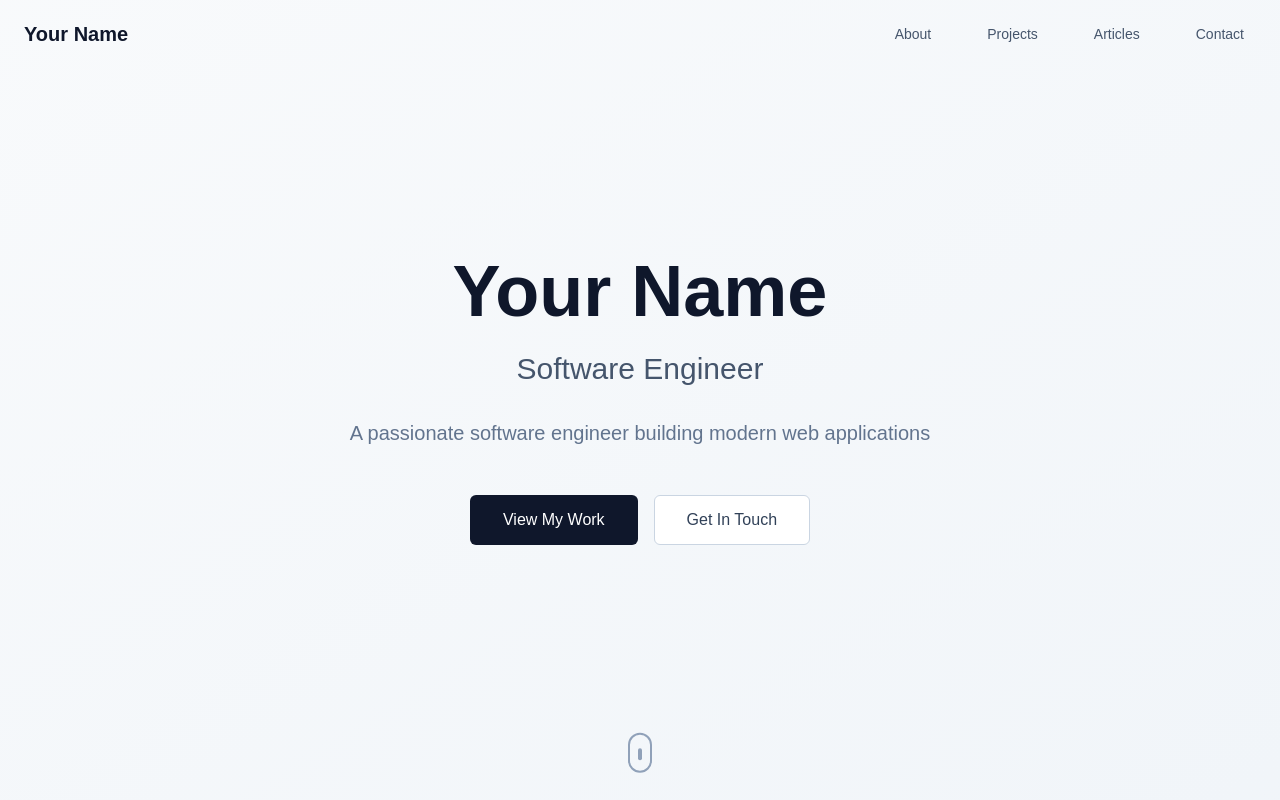
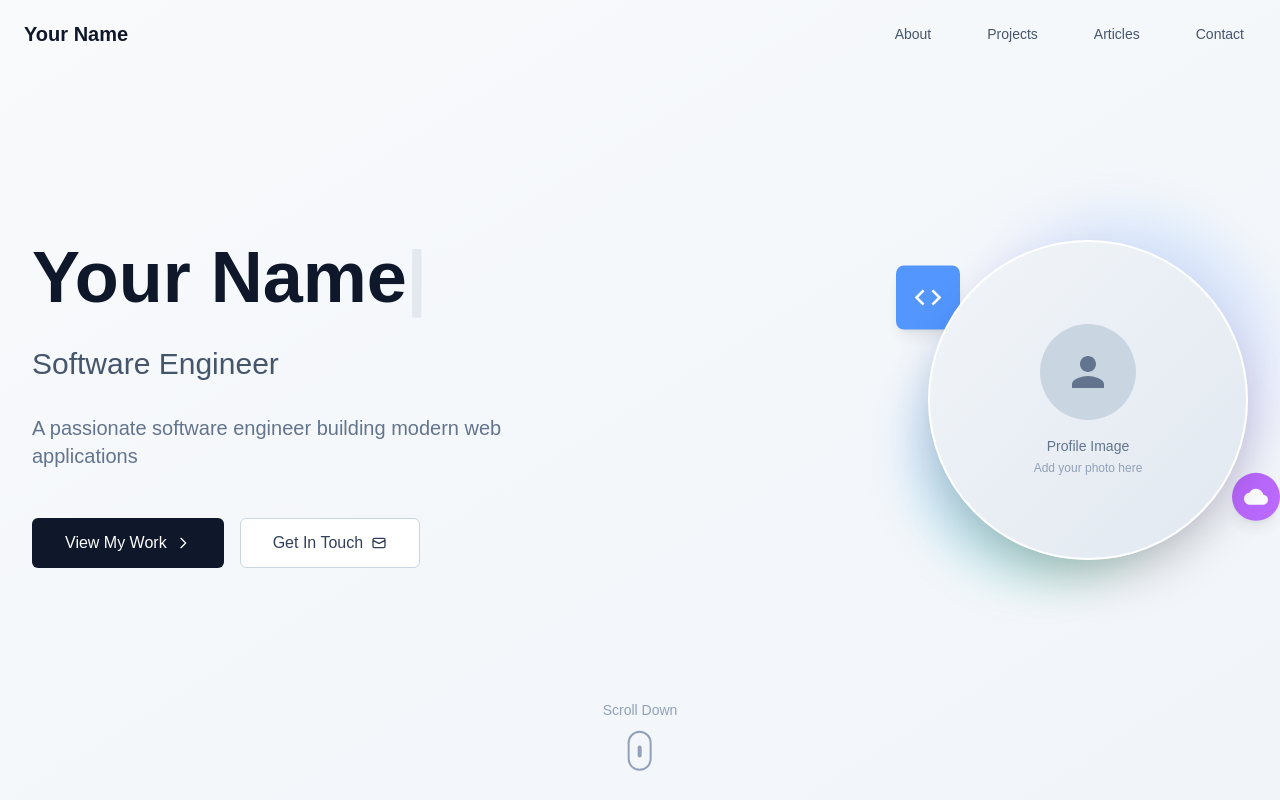
Before and after one commit to Manusha17/portfolio-website, a Next.js app: page / in a window 1280 px wide. Shown: the top 800 px of the page. Built offline with nearby package versions, Linux system fonts and the light colour scheme.

Commit message:
feat: hero section

```diff
--- a/src/components/organisms/HeroSection.tsx
+++ b/src/components/organisms/HeroSection.tsx
@@ -1,84 +1,248 @@
 'use client';
 
 import { motion } from 'framer-motion';
+import { useState, useEffect } from 'react';
+import Image from 'next/image';
 import { siteConfig } from '@/data/config';
 
 export function HeroSection() {
+  const [displayedText, setDisplayedText] = useState('');
+  const [currentIndex, setCurrentIndex] = useState(0);
+  const fullText = siteConfig.name;
+
+  // Typewriter effect for the name
+  useEffect(() => {
+    if (currentIndex < fullText.length) {
+      const timeout = setTimeout(() => {
+        setDisplayedText(prev => prev + fullText[currentIndex]);
+        setCurrentIndex(prev => prev + 1);
+      }, 100);
+      return () => clearTimeout(timeout);
+    }
+    return undefined;
+  }, [currentIndex, fullText]);
+
   return (
     <div className="relative flex min-h-screen items-center justify-center bg-gradient-to-br from-slate-50 to-slate-100 dark:from-slate-900 dark:to-slate-800">
-      <div className="container mx-auto px-6 text-center">
+      <div className="container mx-auto px-4 sm:px-6 lg:px-8">
+        <div className="max-w-7xl mx-auto">
+          <div className="grid grid-cols-1 lg:grid-cols-2 gap-8 lg:gap-16 items-center">
+            {/* Text Content */}
+            <motion.div
+              initial={{ opacity: 0, x: -50 }}
+              animate={{ opacity: 1, x: 0 }}
+              transition={{ duration: 0.8 }}
+              className="text-center lg:text-left order-2 lg:order-1"
+            >
+              {/* Animated Name with Typewriter Effect */}
               <motion.div
                 initial={{ opacity: 0, y: 20 }}
                 animate={{ opacity: 1, y: 0 }}
-          transition={{ duration: 0.8 }}
-          className="max-w-4xl mx-auto"
+                transition={{ duration: 0.8, delay: 0.2 }}
+                className="mb-4 sm:mb-6"
               >
-          <motion.h1
-            initial={{ opacity: 0, y: 20 }}
-            animate={{ opacity: 1, y: 0 }}
-            transition={{ duration: 0.8, delay: 0.2 }}
-            className="text-5xl md:text-7xl font-bold text-slate-900 dark:text-slate-100 mb-6"
+                <h1 className="text-4xl sm:text-5xl md:text-6xl lg:text-7xl font-bold text-slate-900 dark:text-slate-100 leading-tight">
+                  {displayedText}
+                  <motion.span
+                    animate={{ opacity: [1, 0, 1] }}
+                    transition={{ duration: 1, repeat: Infinity }}
+                    className="text-slate-400 dark:text-slate-500"
                   >
-            {siteConfig.name}
-          </motion.h1>
+                    |
+                  </motion.span>
+                </h1>
+              </motion.div>
 
+              {/* Title */}
               <motion.h2
                 initial={{ opacity: 0, y: 20 }}
                 animate={{ opacity: 1, y: 0 }}
-            transition={{ duration: 0.8, delay: 0.4 }}
-            className="text-2xl md:text-3xl text-slate-600 dark:text-slate-300 mb-8"
+                transition={{ duration: 0.8, delay: 0.6 }}
+                className="text-xl sm:text-2xl md:text-3xl text-slate-600 dark:text-slate-300 mb-6 sm:mb-8"
               >
                 {siteConfig.title}
               </motion.h2>
 
+              {/* Description */}
               <motion.p
                 initial={{ opacity: 0, y: 20 }}
                 animate={{ opacity: 1, y: 0 }}
-            transition={{ duration: 0.8, delay: 0.6 }}
-            className="text-lg md:text-xl text-slate-500 dark:text-slate-400 mb-12 max-w-2xl mx-auto"
+                transition={{ duration: 0.8, delay: 0.8 }}
+                className="text-base sm:text-lg md:text-xl text-slate-500 dark:text-slate-400 mb-8 sm:mb-12 max-w-2xl mx-auto lg:mx-0"
               >
                 {siteConfig.description}
               </motion.p>
 
+              {/* CTA Buttons */}
               <motion.div
                 initial={{ opacity: 0, y: 20 }}
                 animate={{ opacity: 1, y: 0 }}
-            transition={{ duration: 0.8, delay: 0.8 }}
-            className="flex flex-col sm:flex-row gap-4 justify-center"
+                transition={{ duration: 0.8, delay: 1.0 }}
+                className="flex flex-col sm:flex-row gap-3 sm:gap-4 justify-center lg:justify-start"
               >
-            <a
+                <motion.a
                   href="#projects"
-              className="inline-flex items-center justify-center px-8 py-3 text-base font-medium text-white bg-slate-900 border border-transparent rounded-md hover:bg-slate-800 focus:outline-none focus:ring-2 focus:ring-offset-2 focus:ring-slate-500 dark:bg-slate-100 dark:text-slate-900 dark:hover:bg-slate-200 transition-colors"
+                  whileHover={{ scale: 1.05 }}
+                  whileTap={{ scale: 0.95 }}
+                  className="inline-flex items-center justify-center px-6 sm:px-8 py-3 text-sm sm:text-base font-medium text-white bg-slate-900 border border-transparent rounded-md hover:bg-slate-800 focus:outline-none focus:ring-2 focus:ring-offset-2 focus:ring-slate-500 dark:bg-slate-100 dark:text-slate-900 dark:hover:bg-slate-200 transition-colors min-h-[44px]"
                 >
                   View My Work
-            </a>
-            <a
+                  <svg className="ml-2 w-4 h-4 flex-shrink-0" fill="none" stroke="currentColor" viewBox="0 0 24 24">
+                    <path strokeLinecap="round" strokeLinejoin="round" strokeWidth={2} d="M9 5l7 7-7 7" />
+                  </svg>
+                </motion.a>
+                <motion.a
                   href="#contact"
-              className="inline-flex items-center justify-center px-8 py-3 text-base font-medium text-slate-700 bg-white border border-slate-300 rounded-md hover:bg-slate-50 focus:outline-none focus:ring-2 focus:ring-offset-2 focus:ring-slate-500 dark:bg-slate-800 dark:text-slate-300 dark:border-slate-600 dark:hover:bg-slate-700 transition-colors"
+                  whileHover={{ scale: 1.05 }}
+                  whileTap={{ scale: 0.95 }}
+                  className="inline-flex items-center justify-center px-6 sm:px-8 py-3 text-sm sm:text-base font-medium text-slate-700 bg-white border border-slate-300 rounded-md hover:bg-slate-50 focus:outline-none focus:ring-2 focus:ring-offset-2 focus:ring-slate-500 dark:bg-slate-800 dark:text-slate-300 dark:border-slate-600 dark:hover:bg-slate-700 transition-colors min-h-[44px]"
                 >
                   Get In Touch
-            </a>
+                  <svg className="ml-2 w-4 h-4 flex-shrink-0" fill="none" stroke="currentColor" viewBox="0 0 24 24">
+                    <path strokeLinecap="round" strokeLinejoin="round" strokeWidth={2} d="M3 8l7.89 4.26a2 2 0 002.22 0L21 8M5 19h14a2 2 0 002-2V7a2 2 0 00-2-2H5a2 2 0 00-2 2v10a2 2 0 002 2z" />
+                  </svg>
+                </motion.a>
               </motion.div>
             </motion.div>
 
-        {/* Scroll indicator */}
+            {/* Profile Image */}
+            <motion.div
+              initial={{ opacity: 0, x: 50 }}
+              animate={{ opacity: 1, x: 0 }}
+              transition={{ duration: 0.8, delay: 0.4 }}
+              className="flex justify-center lg:justify-end order-1 lg:order-2"
+            >
+              <div className="relative">
+                {/* Decorative background elements */}
+                <motion.div
+                  animate={{
+                    rotate: [0, 360],
+                    scale: [1, 1.1, 1]
+                  }}
+                  transition={{
+                    duration: 20,
+                    repeat: Infinity,
+                    ease: "linear"
+                  }}
+                  className="absolute -top-1 xs:-top-2 sm:-top-4 -right-1 xs:-right-2 sm:-right-4 w-32 xs:w-40 sm:w-48 md:w-64 lg:w-72 h-32 xs:h-40 sm:h-48 md:h-64 lg:h-72 bg-gradient-to-r from-blue-400 to-purple-500 rounded-full opacity-20 blur-xl"
+                />
+                <motion.div
+                  animate={{
+                    rotate: [360, 0],
+                    scale: [1.1, 1, 1.1]
+                  }}
+                  transition={{
+                    duration: 15,
+                    repeat: Infinity,
+                    ease: "linear"
+                  }}
+                  className="absolute -bottom-1 xs:-bottom-2 sm:-bottom-4 -left-1 xs:-left-2 sm:-left-4 w-28 xs:w-32 sm:w-40 md:w-56 lg:w-64 h-28 xs:h-32 sm:h-40 md:h-56 lg:h-64 bg-gradient-to-r from-green-400 to-blue-500 rounded-full opacity-20 blur-xl"
+                />
+
+                {/* Profile Image Container */}
+                <motion.div
+                  whileHover={{ scale: 1.05 }}
+                  transition={{ type: "spring", stiffness: 300, damping: 20 }}
+                  className="relative z-10 w-48 xs:w-56 sm:w-64 md:w-72 lg:w-80 h-48 xs:h-56 sm:h-64 md:h-72 lg:h-80 rounded-full overflow-hidden border-2 xs:border-4 border-white dark:border-slate-800 shadow-2xl bg-gradient-to-br from-slate-100 to-slate-200 dark:from-slate-800 dark:to-slate-900"
+                >
+                  {siteConfig.profileImage ? (
+                    <Image
+                      src={siteConfig.profileImage}
+                      alt={`${siteConfig.name} - Profile Photo`}
+                      fill
+                      className="object-cover"
+                      priority
+                      sizes="(max-width: 640px) 256px, (max-width: 768px) 288px, 320px"
+                    />
+                  ) : (
+                    /* Placeholder for profile image */
+                    <div className="w-full h-full flex items-center justify-center">
+                      <div className="text-center">
+                        <div className="w-12 xs:w-14 sm:w-16 md:w-20 lg:w-24 h-12 xs:h-14 sm:h-16 md:h-20 lg:h-24 mx-auto mb-2 xs:mb-3 sm:mb-4 bg-slate-300 dark:bg-slate-600 rounded-full flex items-center justify-center">
+                          <svg className="w-6 xs:w-7 sm:w-8 md:w-10 lg:w-12 h-6 xs:h-7 sm:h-8 md:h-10 lg:h-12 text-slate-500 dark:text-slate-400" fill="currentColor" viewBox="0 0 24 24">
+                            <path d="M12 12c2.21 0 4-1.79 4-4s-1.79-4-4-4-4 1.79-4 4 1.79 4 4 4zm0 2c-2.67 0-8 1.34-8 4v2h16v-2c0-2.66-5.33-4-8-4z"/>
+                          </svg>
+                        </div>
+                        <p className="text-xs sm:text-sm text-slate-500 dark:text-slate-400">
+                          Profile Image
+                        </p>
+                        <p className="text-xs text-slate-400 dark:text-slate-500 mt-1">
+                          Add your photo here
+                        </p>
+                      </div>
+                    </div>
+                  )}
+                </motion.div>
+
+                {/* Floating elements */}
+                <motion.div
+                  animate={{ y: [-8, 8, -8] }}
+                  transition={{ duration: 3, repeat: Infinity, ease: "easeInOut" }}
+                  className="absolute top-2 xs:top-4 sm:top-8 -left-2 xs:-left-4 sm:-left-8 w-8 xs:w-10 sm:w-12 md:w-16 h-8 xs:h-10 sm:h-12 md:h-16 bg-blue-500 rounded-lg opacity-80 flex items-center justify-center text-white font-bold shadow-lg"
+                >
+                  <svg className="w-4 xs:w-5 sm:w-6 md:w-8 h-4 xs:h-5 sm:h-6 md:h-8" fill="currentColor" viewBox="0 0 24 24">
+                    <path d="M9.4 16.6L4.8 12l4.6-4.6L8 6l-6 6 6 6 1.4-1.4zm5.2 0L19.2 12l-4.6-4.6L16 6l6 6-6 6-1.4-1.4z"/>
+                  </svg>
+                </motion.div>
+
+                <motion.div
+                  animate={{ y: [8, -8, 8] }}
+                  transition={{ duration: 4, repeat: Infinity, ease: "easeInOut" }}
+                  className="absolute bottom-2 xs:bottom-4 sm:bottom-8 -right-2 xs:-right-4 sm:-right-8 w-8 xs:w-10 sm:w-12 h-8 xs:h-10 sm:h-12 bg-purple-500 rounded-full opacity-80 flex items-center justify-center text-white shadow-lg"
+                >
+                  <svg className="w-4 xs:w-5 sm:w-6 h-4 xs:h-5 sm:h-6" fill="currentColor" viewBox="0 0 24 24">
+                    <path d="M19.35 10.04A7.49 7.49 0 0012 4C9.11 4 6.6 5.64 5.35 8.04A5.994 5.994 0 000 14c0 3.31 2.69 6 6 6h13c2.76 0 5-2.24 5-5 0-2.64-2.05-4.78-4.65-4.96z"/>
+                  </svg>
+                </motion.div>
+              </div>
+            </motion.div>
+          </div>
+        </div>
+
+        {/* Scroll/Swipe indicator */}
         <motion.div
           initial={{ opacity: 0 }}
           animate={{ opacity: 1 }}
-          transition={{ duration: 1, delay: 1.2 }}
-          className="absolute bottom-8 left-1/2 transform -translate-x-1/2"
+          transition={{ duration: 1, delay: 1.4 }}
+          className="absolute bottom-4 sm:bottom-8 left-1/2 transform -translate-x-1/2"
+        >
+          <motion.button
+            onClick={() => document.getElementById('about')?.scrollIntoView({ behavior: 'smooth' })}
+            whileHover={{ scale: 1.1 }}
+            whileTap={{ scale: 0.9 }}
+            className="flex flex-col items-center text-slate-400 dark:text-slate-500 hover:text-slate-600 dark:hover:text-slate-300 transition-colors"
+            aria-label="Scroll to about section"
+          >
+            {/* Desktop: Scroll Down */}
+            <div className="hidden md:flex flex-col items-center">
+              <span className="text-xs sm:text-sm mb-2">Scroll Down</span>
+              <motion.div
+                animate={{ y: [0, 6, 0] }}
+                transition={{ duration: 2, repeat: Infinity }}
+                className="w-5 sm:w-6 h-8 sm:h-10 border-2 border-current rounded-full flex justify-center"
               >
                 <motion.div
                   animate={{ y: [0, 10, 0] }}
                   transition={{ duration: 2, repeat: Infinity }}
-            className="w-6 h-10 border-2 border-slate-400 dark:border-slate-500 rounded-full flex justify-center"
-          >
-            <motion.div
-              animate={{ y: [0, 12, 0] }}
-              transition={{ duration: 2, repeat: Infinity }}
-              className="w-1 h-3 bg-slate-400 dark:bg-slate-500 rounded-full mt-2"
+                  className="w-1 h-2 sm:h-3 bg-current rounded-full mt-1 sm:mt-2"
                 />
               </motion.div>
+            </div>
+
+            {/* Mobile/Tablet: Swipe Up */}
+            <div className="flex md:hidden flex-col items-center">
+              <span className="text-xs mb-2">Swipe Up</span>
+              <motion.div
+                animate={{ y: [0, -4, 0] }}
+                transition={{ duration: 2, repeat: Infinity }}
+                className="flex flex-col items-center"
+              >
+                <svg className="w-6 h-6" fill="none" stroke="currentColor" viewBox="0 0 24 24">
+                  <path strokeLinecap="round" strokeLinejoin="round" strokeWidth={2} d="M7 11l5-5m0 0l5 5m-5-5v12" />
+                </svg>
+              </motion.div>
+            </div>
+          </motion.button>
         </motion.div>
       </div>
     </div>
--- a/src/data/config.ts
+++ b/src/data/config.ts
@@ -7,6 +7,7 @@ export const siteConfig = {
   description: 'A passionate software engineer building modern web applications',
   url: 'https://yourusername.github.io',
   ogImage: '/og-image.jpg',
+  profileImage: '', // Add your profile image path here, e.g., '/profile.jpg'
   links: {
     github: 'https://github.com/yourusername',
     linkedin: 'https://linkedin.com/in/yourusername',
```
Also changed, not shown: src/components/organisms/Header.tsx (+10 -6 lines). Lines whose indentation alone changed are shown as unchanged.
